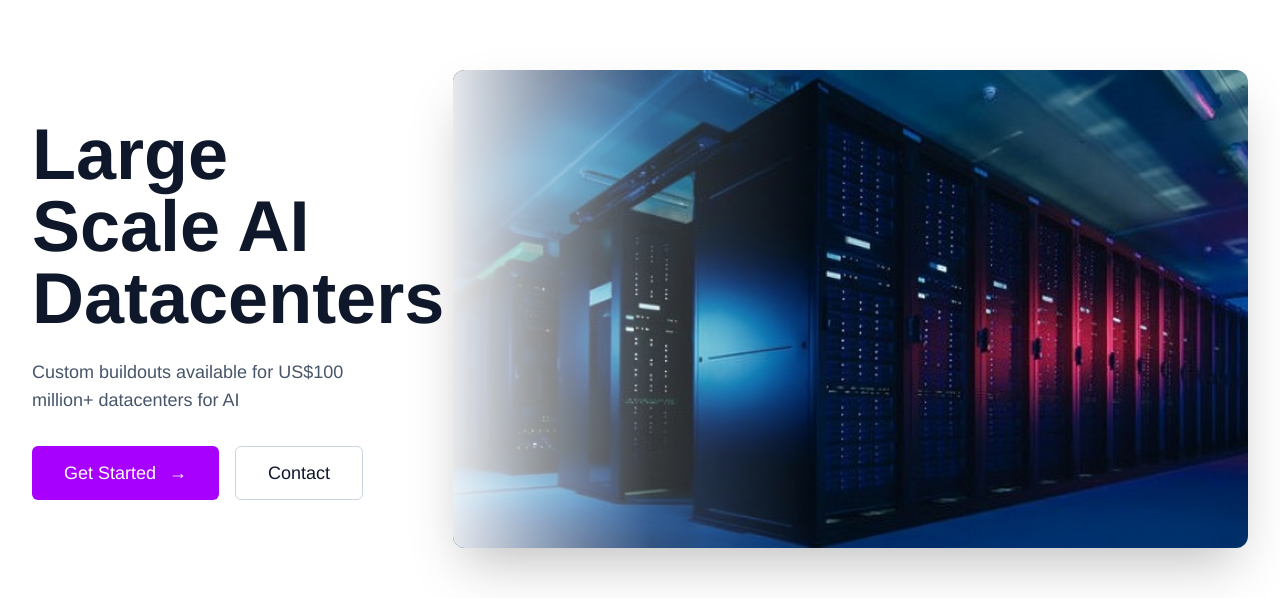
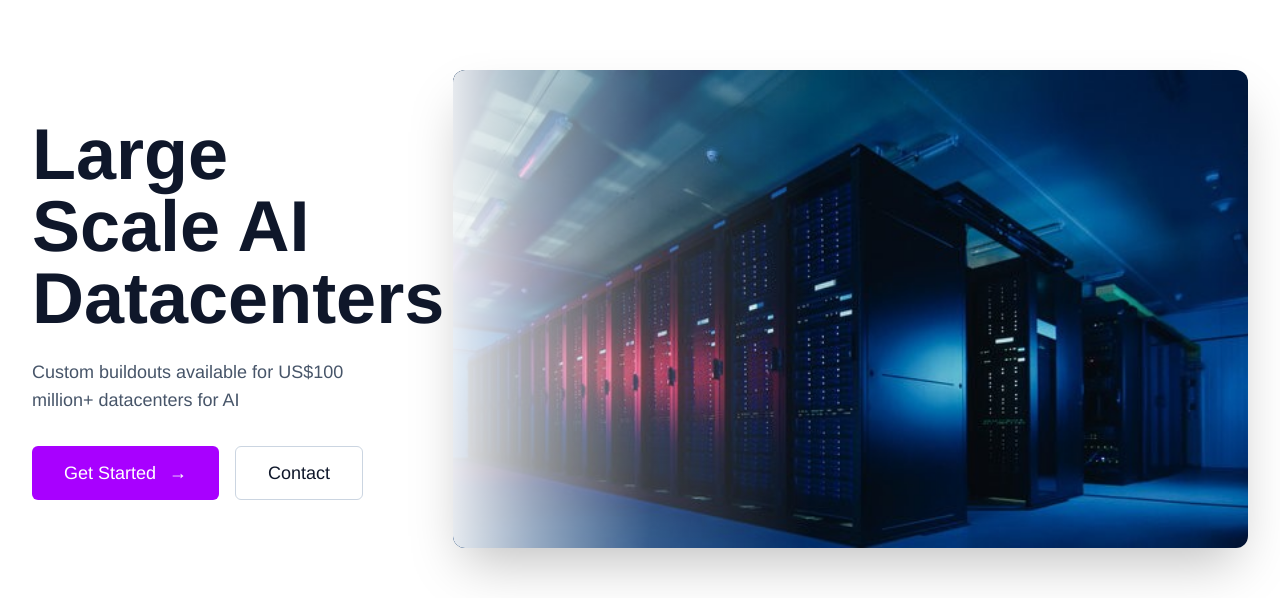
Before and after one commit to mnrtechnologies/GPU.ai, a React (Create React App) app: page / in a window 1280 px wide. Shown: the part 163-761 px from the top of the page. Built offline with nearby package versions, Linux system fonts and the light colour scheme; no server answers.

Commit message:
updated color

```diff
--- a/src/components/Home/HeroSection.js
+++ b/src/components/Home/HeroSection.js
@@ -1,6 +1,6 @@
 import React, { useEffect } from 'react';
 import { useNavigate } from 'react-router-dom';
-import HomePageLogo from '../../assets/datacenter.png';
+import HomePageLogo from '../../assets/datacenter2.jpg';
 
 const HeroSection = () => {
   const navigate = useNavigate();
@@ -44,7 +44,6 @@ const HeroSection = () => {
         </div>
 
         {/* Image Section */}
-{/* Image Section */}
         <div className="md:col-span-8 w-full h-full min-h-[500px] md:min-h-0 relative">
           <div
             className="md:absolute md:inset-0 w-full h-full bg-cover bg-center rounded-xl overflow-hidden shadow-2xl relative"
@@ -54,9 +53,9 @@ const HeroSection = () => {
               backgroundPosition: 'center',
             }}
           >
-    {/* Left side fade */}
+            {/* Left side fade INCLUDING corners */}
             <div
-      className="absolute inset-0 pointer-events-none"
+              className="absolute inset-0 pointer-events-none rounded-xl"
               style={{
                 background: `
                   linear-gradient(
@@ -72,7 +71,6 @@ const HeroSection = () => {
           </div>
         </div>
 
-
       </div>
     </div>
   );
```
Lines whose indentation alone changed are shown as unchanged.
